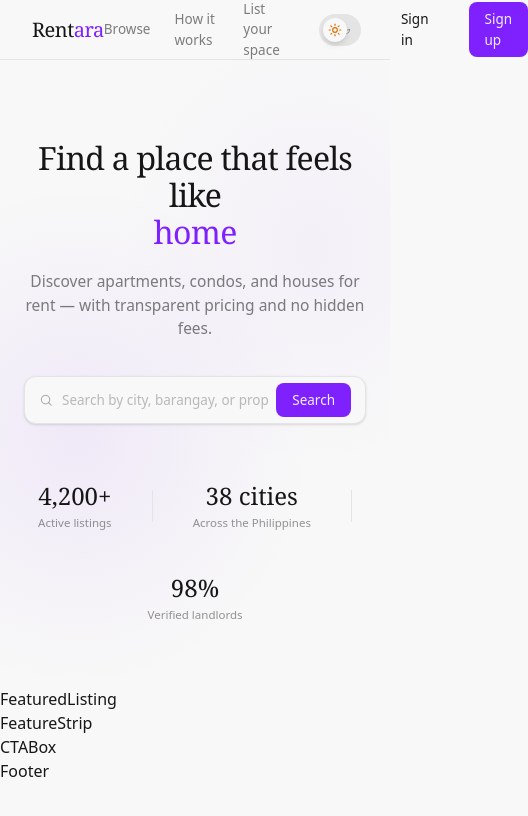
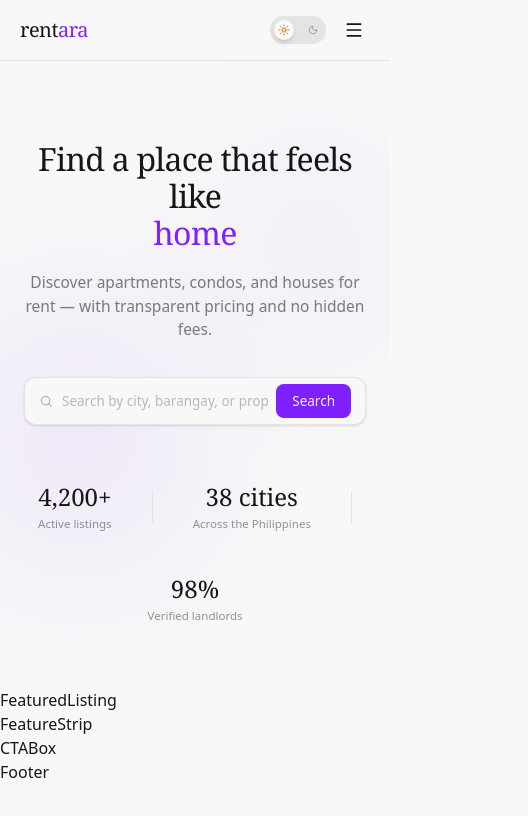
Before and after one commit to johnmarkfrncsc/Renting-App, a React (Vite) app in the folder frontend/: page / in a window 390 px wide. Shown: the top 816 px of the page, 528 px wide, since content can reach past the window. Built offline with nearby package versions, Linux system fonts and the light colour scheme; no server answers; sample sign-in values are in the browser's storage.

Commit message:
feat: make Navbar responsive with mobile fullscreen overlay menu

```diff
--- a/frontend/src/components/landing/layout/Navbar.jsx
+++ b/frontend/src/components/landing/layout/Navbar.jsx
@@ -1,20 +1,23 @@
+import { useState } from "react";
 import { Link } from "react-router-dom";
-import { Sun, Moon } from "lucide-react";
+import { Sun, Moon, Menu, X } from "lucide-react";
 import useTheme from "../../hooks/useTheme";
 
 const Navbar = () => {
   const { isDark, toggleTheme } = useTheme();
+  const [isOpen, setIsOpen] = useState(false);
 
   return (
-    <nav className="sticky top-0 z-50 bg-base-100 border-b border-base-300 h-[60px] flex items-center justify-between px-8">
+    <nav className="sticky top-0 z-50 bg-base-100 border-b border-base-300">
+      {/* Main bar */}
+      <div className="h-[60px] flex items-center justify-between px-5 md:px-8">
         {/* Logo */}
         <div className="font-serif text-xl tracking-tight">
-        Rent<span className="text-primary">ara</span>
+          rent<span className="text-primary">ara</span>
         </div>
 
-      {/* Right side */}
-      <div className="flex items-center gap-6">
-        {/* Nav Links */}
+        {/* Desktop */}
+        <div className="hidden md:flex items-center gap-6">
           <a
             href="#"
             className="text-[13.5px] text-base-content/55 hover:text-base-content transition-colors"
@@ -34,7 +37,7 @@ const Navbar = () => {
             List your space
           </a>
 
-        {/* Theme Toggle — same pattern as AdminPage */}
+          {/* Theme toggle */}
           <label className="relative flex items-center w-16 h-8 rounded-full bg-base-300 cursor-pointer px-1.5 transition-colors">
             <input
               type="checkbox"
@@ -42,8 +45,6 @@ const Navbar = () => {
               onChange={toggleTheme}
               className="sr-only peer"
             />
-
-          {/* Sliding pill */}
             <div className="absolute top-1/2 -translate-y-1/2 w-6 h-6 rounded-full bg-base-100 shadow-md transition-all duration-300 left-1 peer-checked:left-9 flex items-center justify-center">
               <Sun
                 size={14}
@@ -54,16 +55,13 @@ const Navbar = () => {
                 className={`absolute transition-all duration-300 text-base-content ${isDark ? "opacity-100 scale-100" : "opacity-0 scale-50"}`}
               />
             </div>
-
-          {/* Background icons */}
             <Sun size={11} className="text-warning ml-1" />
             <Moon size={11} className="text-base-content/40 ml-auto mr-1" />
           </label>
 
-        {/* Auth Buttons */}
           <Link
             to="/login"
-          className="inline-flex items-center px-4 py-[7px] rounded-lg text-[13.5px] font-medium text-base-content hover:text-base-content/80 transition-all"
+            className="inline-flex items-center px-4 py-[7px] rounded-lg text-[13.5px] font-medium border border-base-300 bg-base-100 text-base-content hover:bg-base-200 transition-all"
           >
             Sign in
           </Link>
@@ -71,9 +69,106 @@ const Navbar = () => {
             to="/signup"
             className="inline-flex items-center px-4 py-[7px] rounded-lg text-[13.5px] font-medium bg-primary text-primary-content hover:opacity-85 transition-all"
           >
-          Sign up
+            Get started
           </Link>
         </div>
+
+        {/* Mobile */}
+        <div className="flex items-center gap-3 md:hidden">
+          <label className="relative flex items-center w-14 h-7 rounded-full bg-base-300 cursor-pointer px-1 transition-colors">
+            <input
+              type="checkbox"
+              checked={isDark}
+              onChange={toggleTheme}
+              className="sr-only peer"
+            />
+            <div className="absolute top-1/2 -translate-y-1/2 w-5 h-5 rounded-full bg-base-100 shadow-md transition-all duration-300 left-1 peer-checked:left-8 flex items-center justify-center">
+              <Sun
+                size={12}
+                className={`absolute transition-all duration-300 text-warning ${isDark ? "opacity-0 scale-50" : "opacity-100 scale-100"}`}
+              />
+              <Moon
+                size={12}
+                className={`absolute transition-all duration-300 text-base-content ${isDark ? "opacity-100 scale-100" : "opacity-0 scale-50"}`}
+              />
+            </div>
+            <Sun size={10} className="text-warning ml-1" />
+            <Moon size={10} className="text-base-content/40 ml-auto mr-1" />
+          </label>
+
+          <button
+            onClick={() => setIsOpen(!isOpen)}
+            className="p-1.5 rounded-lg hover:bg-base-300 transition-colors"
+          >
+            {isOpen ? <X size={20} /> : <Menu size={20} />}
+          </button>
+        </div>
+      </div>
+
+      {/* dropdown menu */}
+      {isOpen && (
+        <div className="fixed inset-0 z-100 md:hidden bg-base-100 flex flex-col">
+          {/* Header */}
+          <div className="h-[60px] flex items-center justify-between px-5 border-b border-base-300">
+            <div className="font-serif text-xl tracking-tight">
+              rent<span className="text-primary">ara</span>
+            </div>
+
+            <button
+              onClick={() => setIsOpen(false)}
+              className="p-1.5 rounded-lg hover:bg-base-300 transition-colors"
+            >
+              <X size={20} />
+            </button>
+          </div>
+
+          {/* Links */}
+          <div className="flex flex-col px-5 py-6 gap-6 text-lg font-medium">
+            <a
+              href="#"
+              onClick={() => setIsOpen(false)}
+              className="text-base-content/70 hover:text-base-content transition"
+            >
+              Browse
+            </a>
+
+            <a
+              href="#"
+              onClick={() => setIsOpen(false)}
+              className="text-base-content/70 hover:text-base-content transition"
+            >
+              How it works
+            </a>
+
+            <a
+              href="#"
+              onClick={() => setIsOpen(false)}
+              className="text-base-content/70 hover:text-base-content transition"
+            >
+              List your space
+            </a>
+          </div>
+
+          {/* Bottom buttons */}
+          <div className="mt-auto px-5 pb-8 flex flex-col gap-3">
+            <Link
+              to="/login"
+              onClick={() => setIsOpen(false)}
+              className="w-full text-center py-3 rounded-xl text-sm font-medium border border-base-300 bg-base-100 text-base-content hover:bg-base-200 transition"
+            >
+              Sign in
+            </Link>
+
+            <Link
+              to="/signup"
+              onClick={() => setIsOpen(false)}
+              className="w-full text-center py-3 rounded-xl text-sm font-medium bg-primary text-primary-content hover:opacity-85 transition"
+            >
+              Get started
+            </Link>
+          </div>
+        </div>
+      )}
     </nav>
   );
 };
```
Lines whose indentation alone changed are shown as unchanged.
